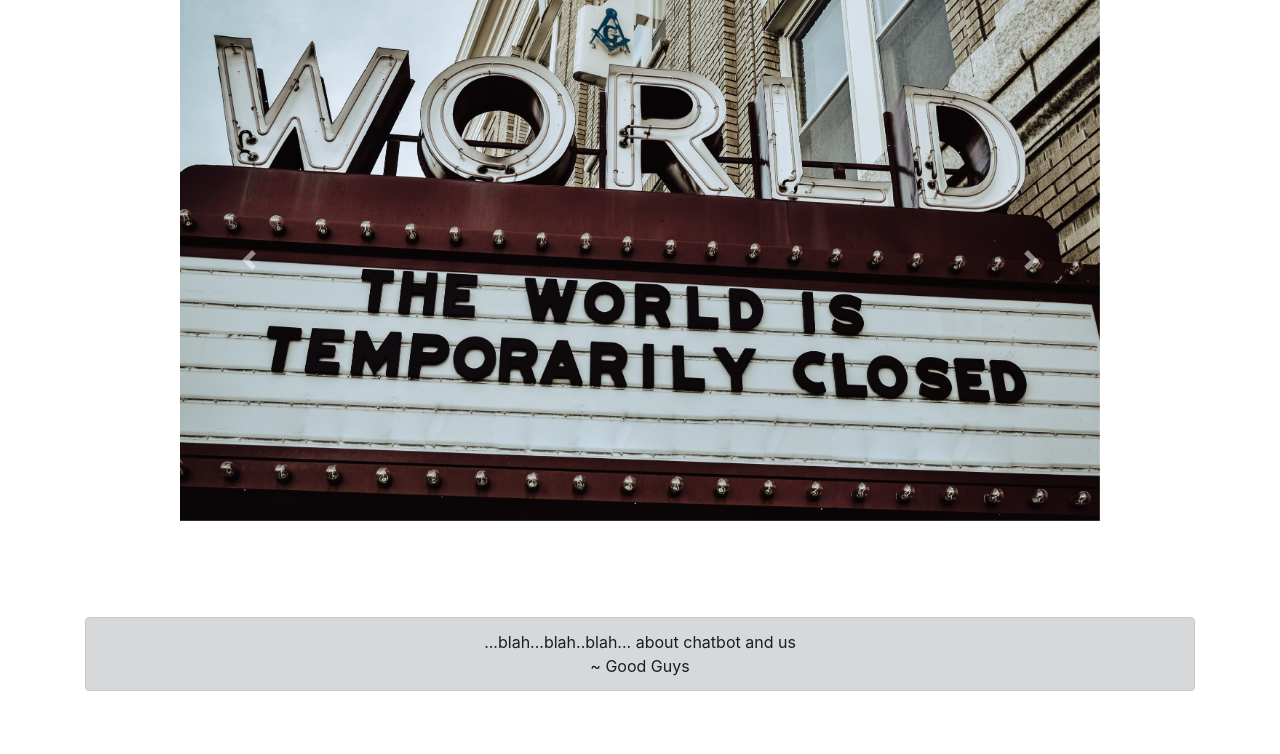
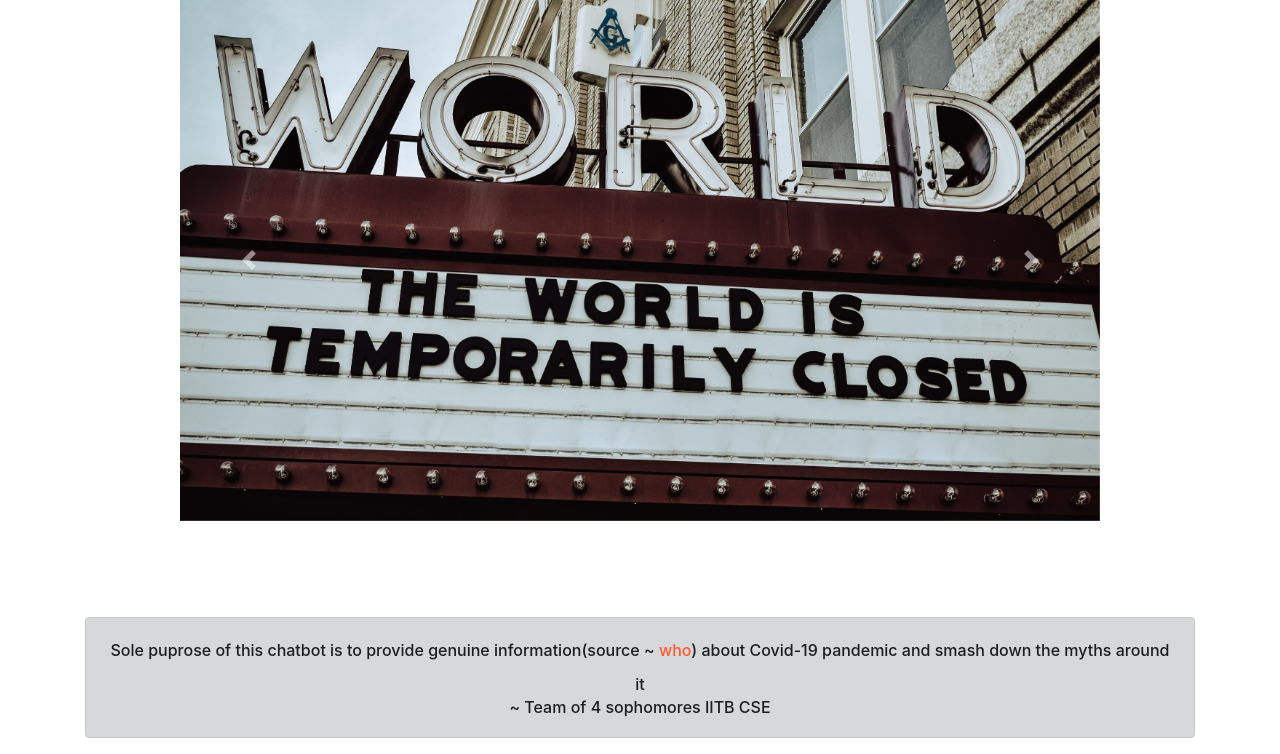
Before and after one commit to bargavsaitelu/chatbot, a Flask app: page / in a window 1280 px wide. Shown: the part 273-1027 px from the top of the page. Before the commit the page ends 964 px from the top, so only its background shows below. Run offline with Flask 2, Linux system fonts and the light colour scheme; some libraries are stand-ins or nearby versions.

Commit message:
Finav Version 1.0

```diff
--- a/hackathon/templates/bootstrap.html
+++ b/hackathon/templates/bootstrap.html
@@ -108,11 +108,10 @@
 <div class="container">
 
 
-<div class="alert alert-dark text-center">...blah...blah..blah...
-	about chatbot and us
+<div class="alert alert-dark text-center"><h3><font size="3">Sole puprose of this chatbot is to provide genuine information(source ~ <a href="https://www.who.int/news-room/q-a-detail/q-a-coronaviruses" style="color:#FF5733 ;" target="_blank">who</a>) about Covid-19 pandemic and smash down the myths around it
 		<footer>
-			~ Good Guys
-		</footer>
+			~ Team of 4 sophomores IITB CSE
+		</footer></font></h3>
 </div>
 </div>
 
```
